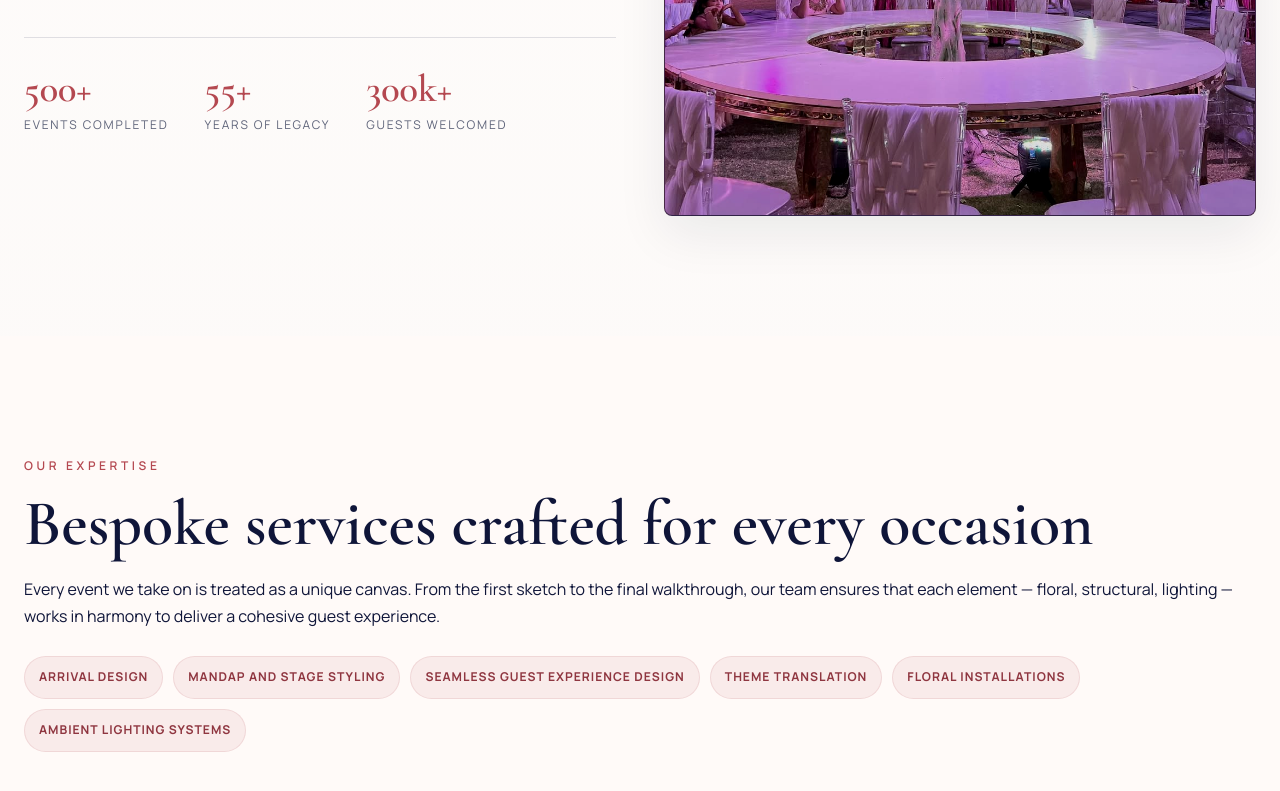
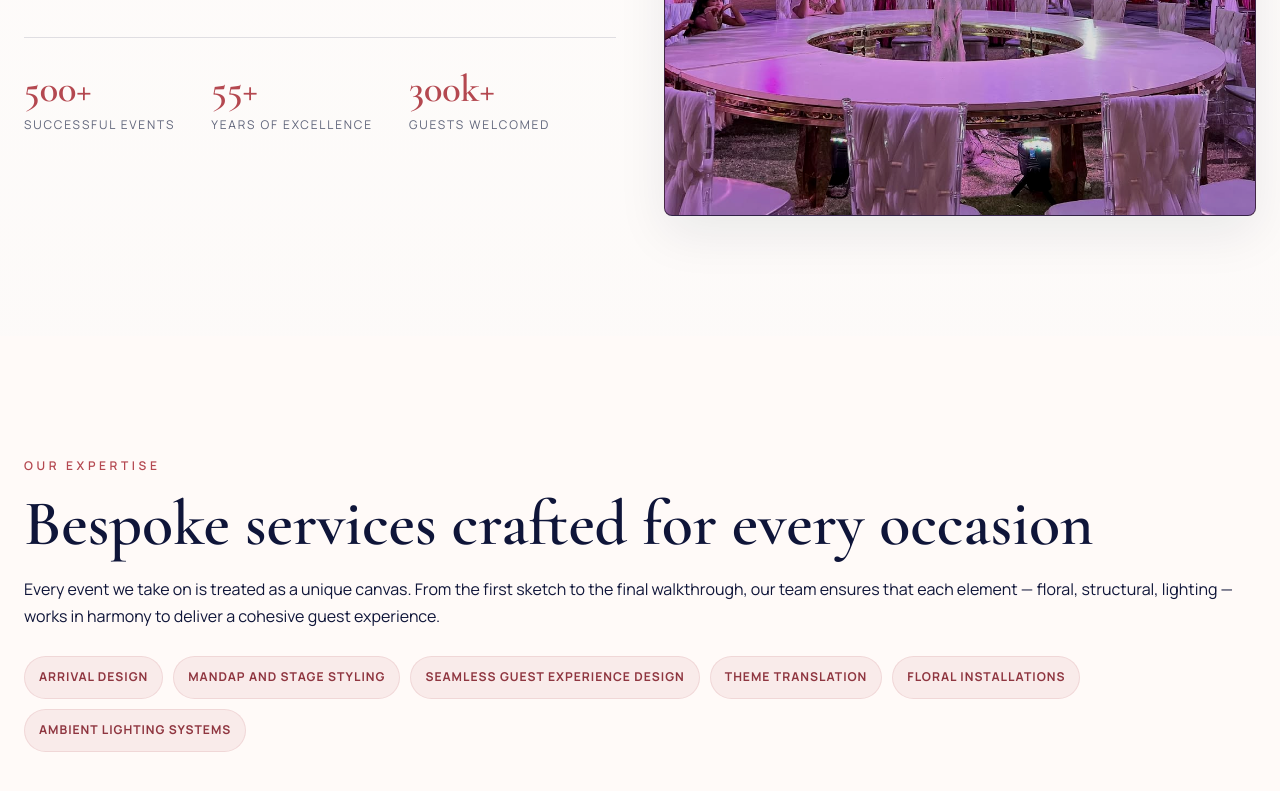
Before and after one commit to neil-rian/web_translation_poc, a website: page index.html in a window 1280 px wide. Shown: the part 1444-2235 px from the top of the page. Drawn offline with nearby package versions, Linux system fonts and the light colour scheme; no server answers.

Commit message:
Update stat labels for demo test

```diff
--- a/index.html
+++ b/index.html
@@ -110,11 +110,11 @@
                     <div class="about__stats">
                         <div class="stat">
                             <span class="stat__number text-gold">500+</span>
-                            <span class="stat__label">Events Completed</span>
+                            <span class="stat__label">Successful Events</span>
                         </div>
                         <div class="stat">
                             <span class="stat__number text-gold">55+</span>
-                            <span class="stat__label">Years Of Legacy</span>
+                            <span class="stat__label">Years Of Excellence</span>
                         </div>
                         <div class="stat">
                             <span class="stat__number text-gold">300k+</span>
```
